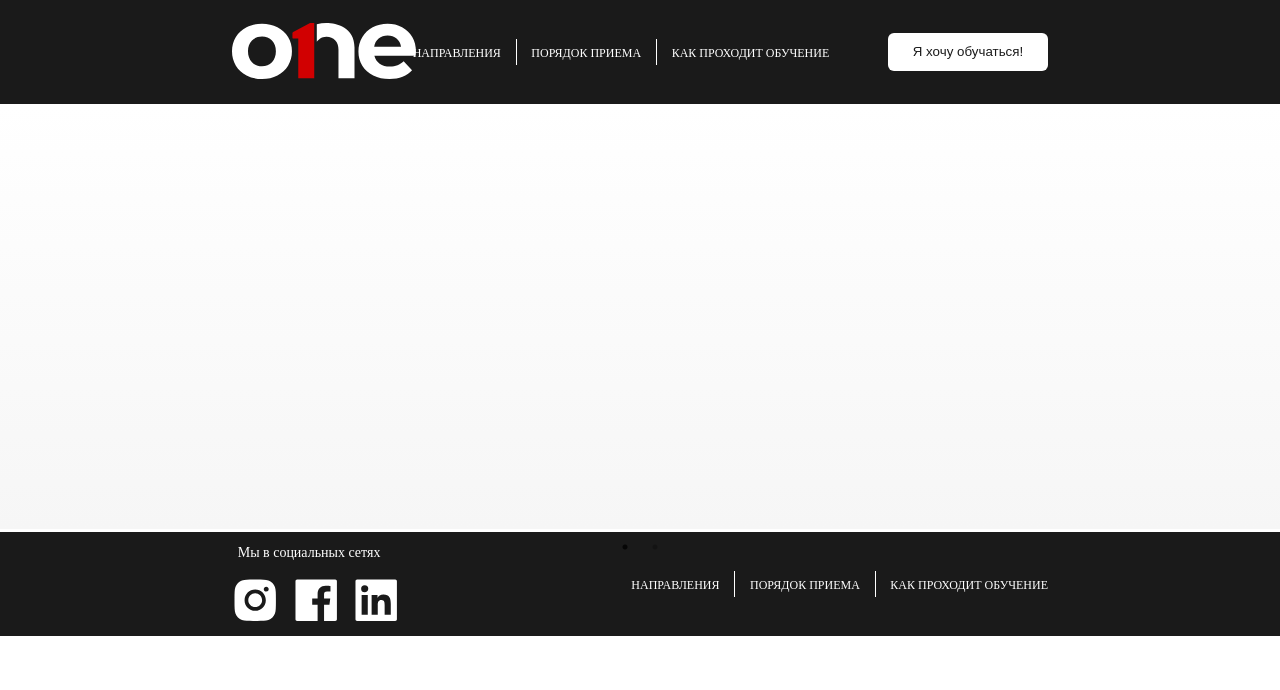
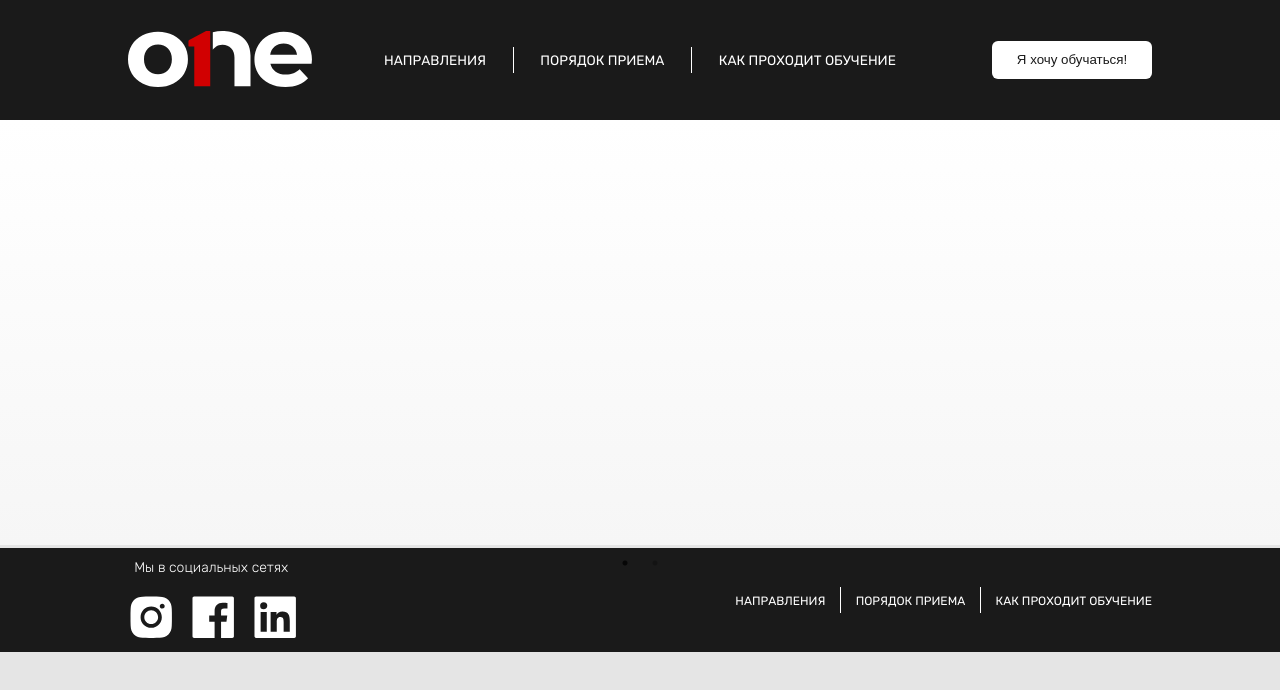
Before and after one commit to tmdautov/onelab-site, a Next.js app: page / in a window 1280 px wide. Shown: the top 690 px of the page. Built offline with nearby package versions, Linux system fonts and the light colour scheme.

Commit message:
FIXING header and font

```diff
--- a/components/Header.tsx
+++ b/components/Header.tsx
@@ -10,9 +10,8 @@
         header {
           width: 100%;
           background: ${theme.colors.black};
-          height: 104px;
+          height: 15vh;
           width: 100%;
-          min-width: 100%;
           display: flex;
           justify-content: center;
           align-items: center;
@@ -24,17 +23,23 @@
           justify-content: space-between;
           align-items: center;
         }
+        .logo {
+          width: 25% !important;
+        }
+        .logo svg {
+          width: 100%;
+        }
         ul {
           list-style: none;
           display: flex;
           justify-content: space-between;
           align-items: center;
-          width: 32.552vw;
+          width: 50% !important;
         }
         li a {
           color: ${theme.colors.white};
           text-decoration: none;
-          font-size: 0.938vw; //FIXME: Fix fs vw
+          font-size: 0.85em;
           line-height: 150%;
           text-transform: uppercase;
         }
@@ -42,6 +47,11 @@
           width: 1px;
           height: 26px;
           background: ${theme.colors.white};
+        }
+        .header-button {
+          width: 25% !important;
+          display: flex;
+          justify-content: flex-end;
         }
         button {
           border-radius: 6px;
@@ -75,13 +85,13 @@
                   <a>Направления</a>
                 </Link>
               </li>
-              <em className="border"></em>
+              <em className="border" />
               <li>
                 <Link href="/contacts">
                   <a>Порядок приема</a>
                 </Link>
               </li>
-              <em className="border"></em>
+              <em className="border" />
 
               <li>
                 <Link href="/faq">
@@ -89,8 +99,9 @@
                 </Link>
               </li>
             </ul>
-
-            <button>Я хочу обучаться!</button>
+            <div className="header-button">
+              <button>Я хочу обучаться!</button>
+            </div>
           </nav>
         </Wrapper>
       </header>
--- a/components/Wrapper.tsx
+++ b/components/Wrapper.tsx
@@ -3,7 +3,8 @@
     <>
       <style jsx>{`
         .wrapper {
-          width: 63.75vw;
+          width: 100%;
+          padding: 10vw;
           height: 100%;
         }
       `}</style>
--- a/pages/_app.tsx
+++ b/pages/_app.tsx
@@ -19,17 +19,7 @@
         <Layout>
           <style jsx global>
             {`
-              /* rubik-regular - latin_cyrillic */
-              @font-face {
-                font-family: "Rubik";
-                font-style: normal;
-                font-weight: 400;
-                src: local("Rubik"), local("Rubik-Regular"),
-                  url("../public/assets/fonts/rubik-v9-latin_cyrillic-regular.woff2")
-                    format("woff2"),
-                  /* Chrome 26+, Opera 23+, Firefox 39+ */
-                    url("../public/assets/fonts/rubik-v9-latin_cyrillic-regular.woff")
-                    format("woff"); /* Chrome 6+, Firefox 3.6+, IE 9+, Safari 5.1+ */
+              @import url("https://fonts.googleapis.com/css2?family=Rubik:ital,wght@0,300;0,400;0,500;0,700;0,900;1,300;1,400;1,500;1,700;1,900&display=swap");
               body {
                 font-family: ${theme.fontFamily}; //FIXME: Fix font family
                 font-style: normal;
```
